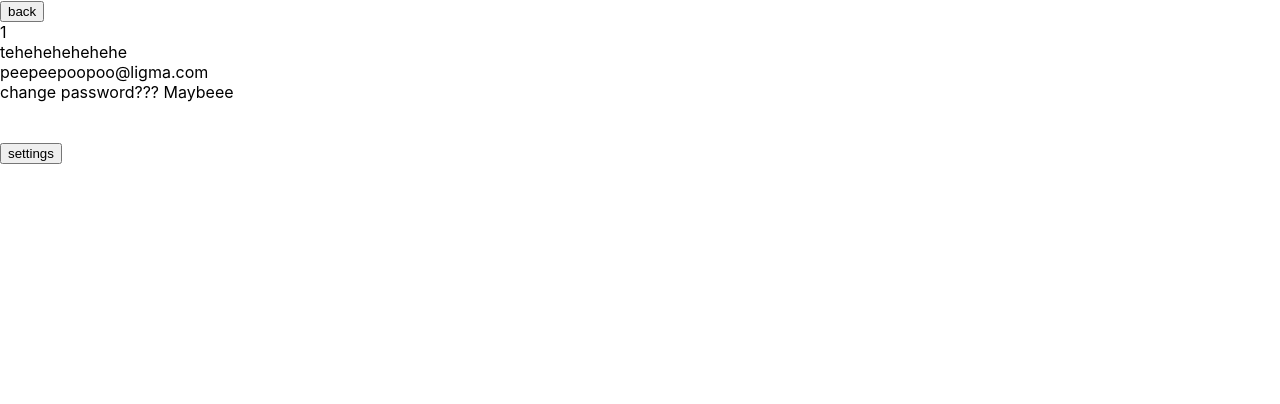
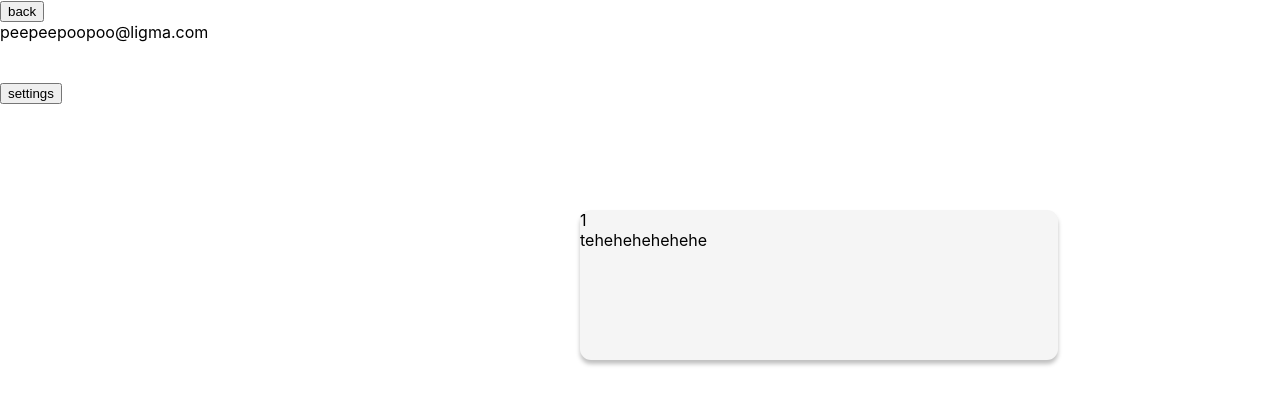
Before and after one commit to DrewOsmond/bixels, a React (Create React App) app in the folder web/: page /profile/1 in a window 1280 px wide. Shown: the top 404 px of the page. Built offline with nearby package versions, Linux system fonts and the light colour scheme.

Commit message:
updated layes and name in index.html

```diff
--- a/web/package.json
+++ b/web/package.json
@@ -7,8 +7,8 @@
     "@testing-library/jest-dom": "^5.15.0",
     "@testing-library/react": "^11.2.7",
     "@testing-library/user-event": "^12.8.3",
-    "html2canvas": "^1.3.2",
     "react": "^17.0.2",
+    "react-beautiful-dnd": "^13.1.0",
     "react-colorful": "^5.5.1",
     "react-dom": "^17.0.2",
     "react-redux": "^7.2.6",
--- a/web/public/index.html
+++ b/web/public/index.html
@@ -2,12 +2,12 @@
 <html lang="en">
   <head>
     <meta charset="utf-8" />
-    <link rel="icon" href="%PUBLIC_URL%/favicon.ico" />
+    <!-- <link rel="icon" href="%PUBLIC_URL%/favicon.ico" /> -->
     <meta name="viewport" content="width=device-width, initial-scale=1" />
     <meta name="theme-color" content="#000000" />
     <meta
-      name="description"
-      content="Web site created using create-react-app"
+      name="bixel allows you to draw pixel art"
+      content="bixel is a drawing tool"
     />
 
     <!-- script tag to add fontawesome -->
@@ -32,7 +32,7 @@
       work correctly both with client-side routing and a non-root public URL.
       Learn how to configure a non-root public URL by running `npm run build`.
     -->
-    <title>React App</title>
+    <title>bixel</title>
   </head>
   <body>
     <noscript>You need to enable JavaScript to run this app.</noscript>
--- /dev/null
+++ b/web/src/components/profile/profile.css
@@ -0,0 +1,24 @@
+.profile-picture {
+  position: absolute;
+  /* left: 0%;
+  right: 0%;
+  top: 0%;
+  bottom: 0%; */
+
+  background: #7c7c7c;
+  border-radius: 57.2px;
+}
+
+.username-bio-section {
+  position: absolute;
+  width: 478px;
+  height: 150px;
+  left: calc(50% - 478px / 2 + 179px);
+  top: 210px;
+
+  /* canvas background */
+
+  background: #f5f5f5;
+  box-shadow: 0px 4px 4px rgba(0, 0, 0, 0.25);
+  border-radius: 11px;
+}
--- a/web/src/components/profile/profile.js
+++ b/web/src/components/profile/profile.js
@@ -1,26 +1,31 @@
 import { useNavigate, useParams } from "react-router";
+import "./profile.css";
 
 const Profile = () => {
   const navigate = useNavigate();
   const { user } = useParams();
-  console.log(user);
+
   const userz = {
     name: "balls",
     description: "tehehehehehehe",
     email: "peepeepoopoo@ligma.com",
+    img: "https://cdn.pixabay.com/photo/2021/10/19/10/56/cat-6723256__480.jpg",
   };
 
   return (
     <>
       <button onClick={() => navigate("/")}>back</button>
-      <div>
+      <div className="username-bio-section">
         <div>{user}</div>
         <div>{userz.description}</div>
       </div>
 
+      {/* <div className="profile-picture">
+        <img src={userz.img} alt="users profile" />
+      </div> */}
+
       <div>{userz.email}</div>
 
-      <div>change password??? Maybeee</div>
       <br />
       <br />
       <button onClick={() => navigate("/user/settings")}>settings</button>
--- a/web/src/components/settings/settings.js
+++ b/web/src/components/settings/settings.js
@@ -3,11 +3,13 @@ import { useNavigate } from "react-router";
 const Settings = () => {
   const user = {
     name: "ligma",
+    img: "https://cdn.pixabay.com/photo/2021/10/19/10/56/cat-6723256__480.jpg",
   };
   const navigate = useNavigate();
   return (
     <>
       <button onClick={() => navigate(`/profile/${user.name}`)}>back</button>
+
       <div>change password</div>
     </>
   );
```
Also changed, not shown: web/src/components/drawingPage/layersSection/layerSection.js (+13 -0 lines), web/src/components/drawingPage/layersSection/layers/layers.js (+18 -0 lines), 1 other file (tests, documents, lock files or other folders).
